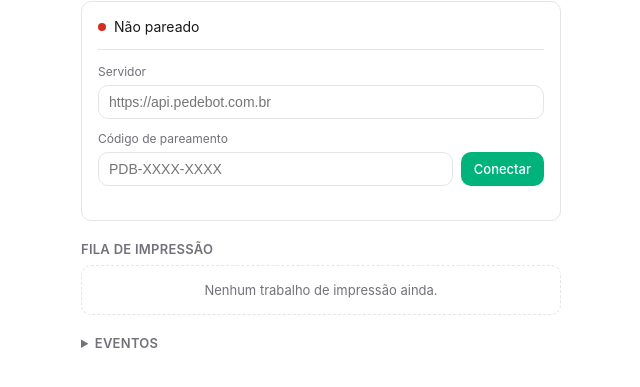
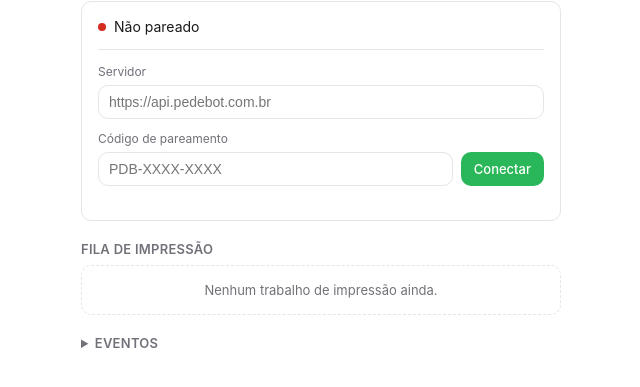
Before and after one commit to paulokalleby/pedebot-print-agent, a website built with Vite: page frontend/index.html in a window 1280 px wide. Shown: the part 63-450 px from the top of the page, without its empty margins (319-959 px from the left). Built offline with nearby package versions, Linux system fonts and the light colour scheme.

Commit message:
fix: correct brand green to match app logo (#00B37A -> #2AB85A)
Same fix as the other four repos: hand-written tokens mirrored
pedebot-panel's hsl(161 100% 35%), which diverges from the actual
logo/app-icon asset (hsl(140 63% 44%) / #2AB85A).

Co-Authored-By: Claude Sonnet 5 <noreply@anthropic.com>

```diff
--- a/frontend/src/app.css
+++ b/frontend/src/app.css
@@ -1,5 +1,5 @@
 /* Paleta e formas espelham pedebot-panel/src/assets/css/app.css
-   (.theme-green): --primary/--ring hsl(161 100% 35%), --radius 0.625rem.
+   (.theme-green): --primary/--ring hsl(140 63% 44%), --radius 0.625rem.
    Não é uma cópia do Tailwind/shadcn-vue (este projeto é Go + JS puro,
    sem esse pipeline) - é a mesma linguagem visual escrita à mão. */
 :root {
@@ -9,11 +9,11 @@
   --muted-foreground: #71717a;
   --border: #e5e5e5;
   --card: #ffffff;
-  --primary: hsl(161 100% 35%);
+  --primary: hsl(140 63% 44%);
   --primary-foreground: #ffffff;
-  --primary-ring: hsl(161 100% 35% / 50%);
-  --success: hsl(161 100% 35%);
-  --success-bg: hsl(161 100% 35% / 10%);
+  --primary-ring: hsl(140 63% 44% / 50%);
+  --success: hsl(140 63% 44%);
+  --success-bg: hsl(140 63% 44% / 10%);
   --warning: hsl(25 95% 45%);
   --warning-bg: hsl(25 95% 53% / 12%);
   --info: hsl(217 91% 55%);
```
